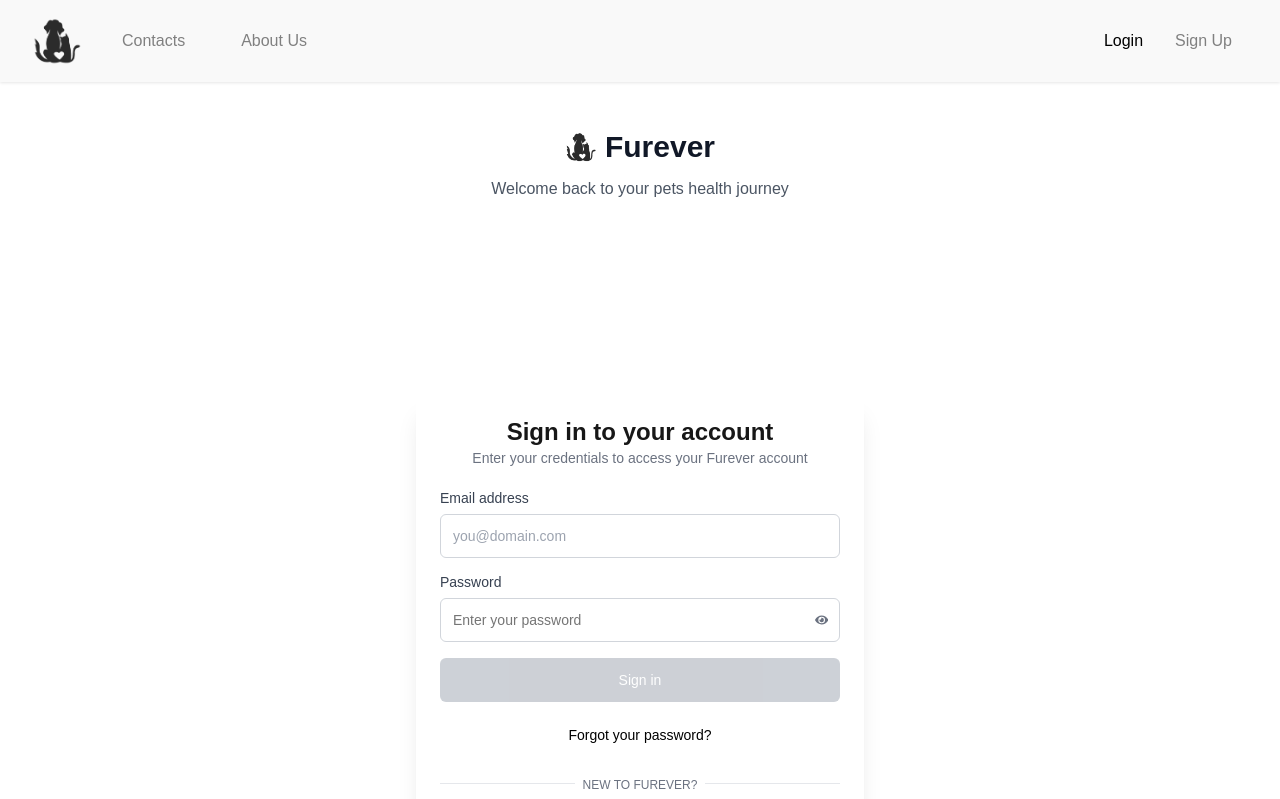
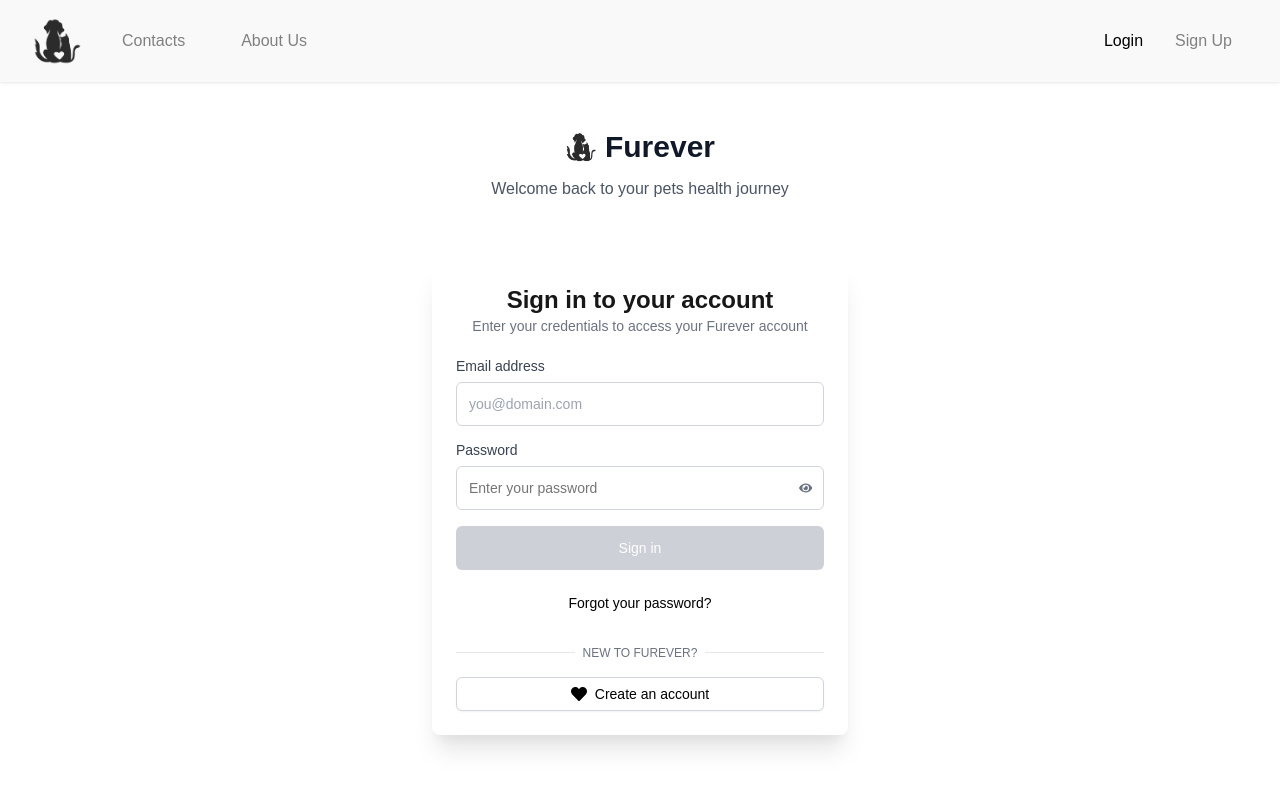
Before and after one commit to binayakjoshi/furever, a Next.js app: page /login in a window 1280 px wide. Shown: the top 799 px of the page. Built offline with nearby package versions, Linux system fonts and the light colour scheme.

Commit message:
style(login): update styling for margin and padding

```diff
--- a/app/(auth)/login/login.module.css
+++ b/app/(auth)/login/login.module.css
@@ -1,10 +1,11 @@
 .container {
-  min-height: 100vh;
-  background: #ffffff;
   display: flex;
+  flex-direction: column;
   align-items: center;
-  justify-content: center;
-  padding: 1rem;
+  justify-content: flex-start;
+  padding: 2rem 1rem;
+  margin: 0 auto;
+  max-width: 28rem;
 }
 
 .wrapper {
```
